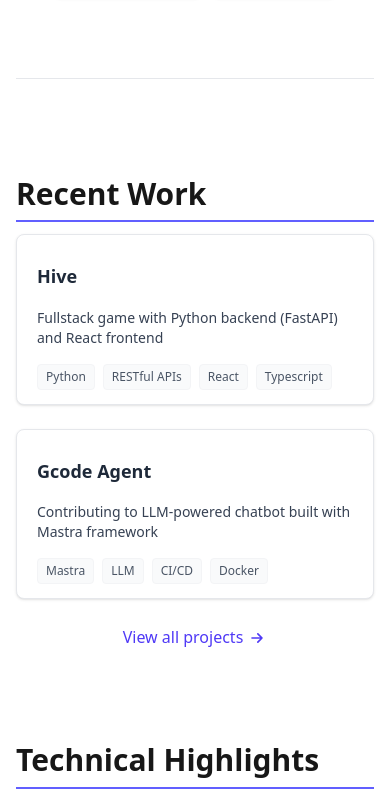
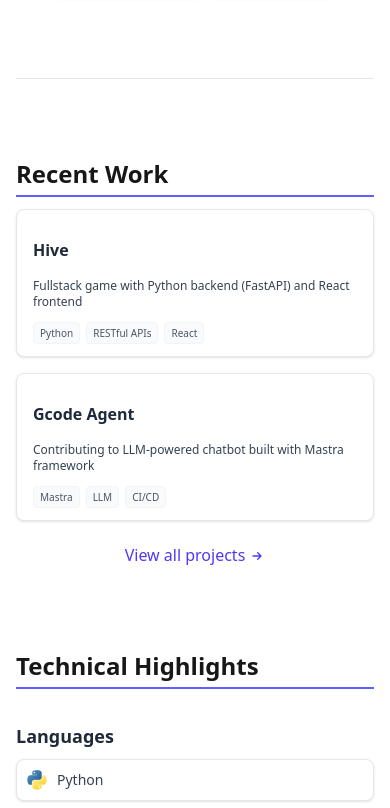
Before and after one commit to estulpz202/personal-website, a Next.js app: page / in a window 390 px wide. Shown: the part 841-1649 px from the top of the page. Built offline with nearby package versions, Linux system fonts and the light colour scheme.

Commit message:
Refactor SectionHeader and RecentWorkSectio for improved responsiveness and style.

```diff
--- a/src/components/common/SectionHeader.tsx
+++ b/src/components/common/SectionHeader.tsx
@@ -3,7 +3,7 @@
  */
 export default function SectionHeader({ title }: { title: string }) {
   return (
-    <h2 className="text-3xl font-bold mb-6 border-b-2 pb-2 border-indigo-500 fade-in-up">
+    <h2 className="text-2xl sm:text-[27px] md:text-3xl font-bold mb-4 sm:mb-5 md:mb-6 border-b-2 pb-1.5 sm:pb-2 border-indigo-500">
       {title}
     </h2>
   );
--- a/src/components/home/MinimalProjCard.tsx
+++ b/src/components/home/MinimalProjCard.tsx
@@ -21,18 +21,26 @@ export default function MinimalProjectCard({
 }: MinimalProjectCardProps) {
   return (
     <Link href={href} className="block group h-full">
-      <div className="bg-white rounded-lg px-5 pt-1.5 pb-3.5 border border-gray-200 shadow-sm hover:shadow-md hover:border-gray-300 transition-all duration-300 h-full flex flex-col">
-        <h3 className="text-lg font-semibold text-gray-800 group-hover:text-indigo-600 transition-colors">
+      <div
+        className="bg-white rounded-lg px-4 sm:px-5 pt-1.5 pb-3 sm:pb-3.5 border border-gray-200
+        shadow-sm hover:shadow-md hover:border-gray-300
+        active:shadow-md active:border-gray-300
+        transition-all duration-300 h-full flex flex-col"
+      >
+        <h3
+          className="text-base sm:text-lg font-semibold text-gray-800
+          group-hover:text-indigo-600 group-active:text-indigo-600 transition-colors"
+        >
           {title}
         </h3>
-
-        <p className="text-sm text-gray-700 mt-2 mb-4 flex-grow">{description}</p>
-
-        <div className="flex flex-wrap gap-2">
+        <p className="text-xs sm:text-sm text-gray-700 mt-1.5 sm:mt-2 mb-3 sm:mb-4 flex-grow">
+          {description}
+        </p>
+        <div className="flex flex-wrap gap-1.5 sm:gap-2">
           {tech.map((tag) => (
             <span
               key={tag}
-              className="text-xs bg-gray-50 text-gray-600 px-2 py-1 rounded border border-gray-100"
+              className="text-[10px] sm:text-xs bg-gray-50 text-gray-600 px-1.5 sm:px-2 py-0.5 sm:py-1 rounded border border-gray-100"
             >
               {tag}
             </span>
--- a/src/components/home/RecentProjData.ts
+++ b/src/components/home/RecentProjData.ts
@@ -5,13 +5,13 @@ export const recentProjs = [
   {
     title: 'Hive',
     description: 'Fullstack game with Python backend (FastAPI) and React frontend',
-    tech: ['Python', 'RESTful APIs', 'React', 'Typescript'],
+    tech: ['Python', 'RESTful APIs', 'React'],
     href: '/projects/hive',
   },
   {
     title: 'Gcode Agent',
     description: 'Contributing to LLM-powered chatbot built with Mastra framework',
-    tech: ['Mastra', 'LLM', 'CI/CD', 'Docker'],
+    tech: ['Mastra', 'LLM', 'CI/CD'],
     href: '/projects/gcode-agent',
   },
 ];
--- a/src/components/home/RecentWorkSection.tsx
+++ b/src/components/home/RecentWorkSection.tsx
@@ -9,11 +9,11 @@ import Icon from '@/components/ui/Icon';
  */
 export default function RecentWorkSection() {
   return (
-    <section className="pt-12 pb-8 fade-in-up">
+    <section className="pt-8 sm:pt-10 md:pt-12 pb-6 sm:pb-7 md:pb-8">
       <SectionHeader title="Recent Work" />
 
       {/* Project cards grid - single column on mobile, two columns on larger screens */}
-      <div className="grid grid-cols-1 md:grid-cols-2 gap-6">
+      <div className="grid grid-cols-1 sm:grid-cols-2 gap-4 sm:gap-5 md:gap-6">
         {recentProjs.map((project) => (
           <MinimalProjCard
             key={project.title}
@@ -26,15 +26,15 @@ export default function RecentWorkSection() {
       </div>
 
       {/* "View all" link with animated arrow icon */}
-      <div className="mt-6 text-center">
+      <div className="mt-5 sm:mt-6 text-center">
         <Link
           href="/projects"
-          className="text-indigo-600 font-medium hover:text-indigo-700 inline-flex items-center group px-1 py-0.5"
+          className="text-indigo-600 font-medium hover:text-indigo-700 active:text-indigo-700 inline-flex items-center group px-1 py-0.5"
         >
           View all projects
           <Icon
             name="arrow-right"
-            className="w-5 h-5 ml-1 transform transition-transform group-hover:translate-x-1"
+            className="w-4 h-4 sm:w-5 sm:h-5 ml-1 transform transition-transform group-hover:translate-x-1 group-active:translate-x-1"
           />
         </Link>
       </div>
```
